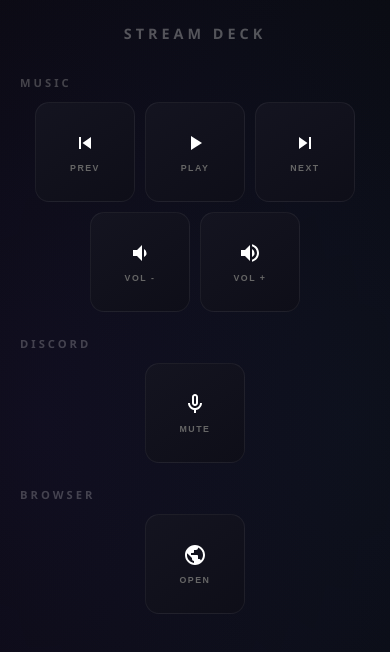
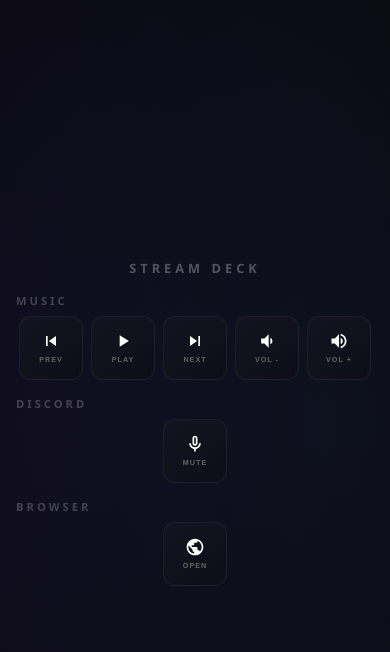
Before and after one commit to Mohamadmourad/local-strean-deck, a plain HTML site: page client/index.html in a window 390 px wide. Drawn offline with Linux system fonts and the light colour scheme.

Commit message:
fixing styling on mobile

```diff
--- a/client/index.html
+++ b/client/index.html
@@ -185,24 +185,25 @@
 
     /* Mobile */
     @media (max-width: 480px) {
-      body { align-items: flex-start; overflow: auto; }
+      body { overflow: hidden; }
 
-      .deck { padding: 24px 16px; gap: 24px; }
+      .deck { padding: 16px 12px; gap: 16px; }
 
-      .deck-title { font-size: 0.9rem; letter-spacing: 4px; }
+      .deck-title { font-size: 0.8rem; letter-spacing: 4px; margin-bottom: 0; }
 
-      .button-row { gap: 10px; justify-content: center; }
+      .section { gap: 8px; }
+
+      .button-row { gap: 8px; justify-content: center; }
 
       .btn {
-        width: calc((100vw - 72px) / 3);
-        height: calc((100vw - 72px) / 3);
-        max-width: 100px;
-        max-height: 100px;
-        border-radius: 14px;
+        width: 64px;
+        height: 64px;
+        border-radius: 12px;
+        gap: 4px;
       }
 
-      .btn .icon { width: 24px; height: 24px; }
-      .btn .label { font-size: 0.55rem; }
+      .btn .icon { width: 20px; height: 20px; }
+      .btn .label { font-size: 0.45rem; letter-spacing: 1px; }
     }
 
   </style>
@@ -262,7 +263,7 @@
   </div>
 
   <script>
-    const API = "http://localhost:5005";
+    const API = "http://192.168.1.51:5005";
 
     async function send(url, body = {}) {
       try {
```
